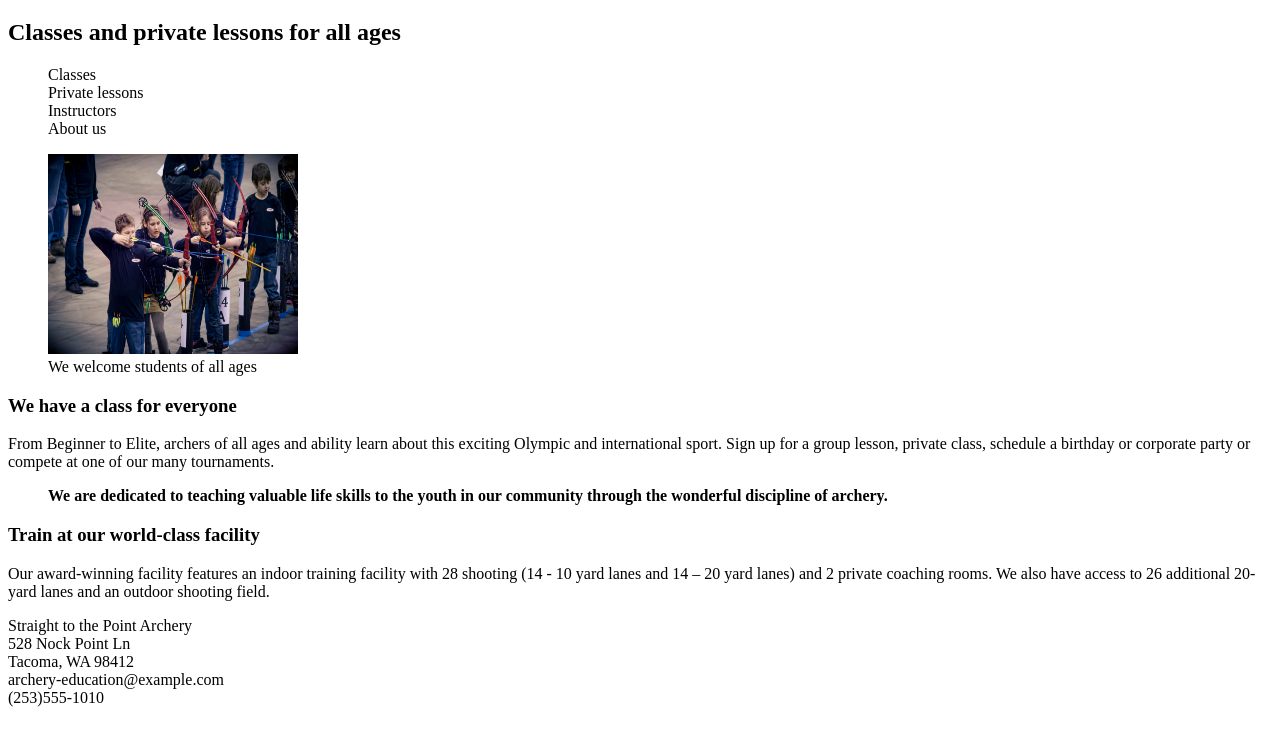
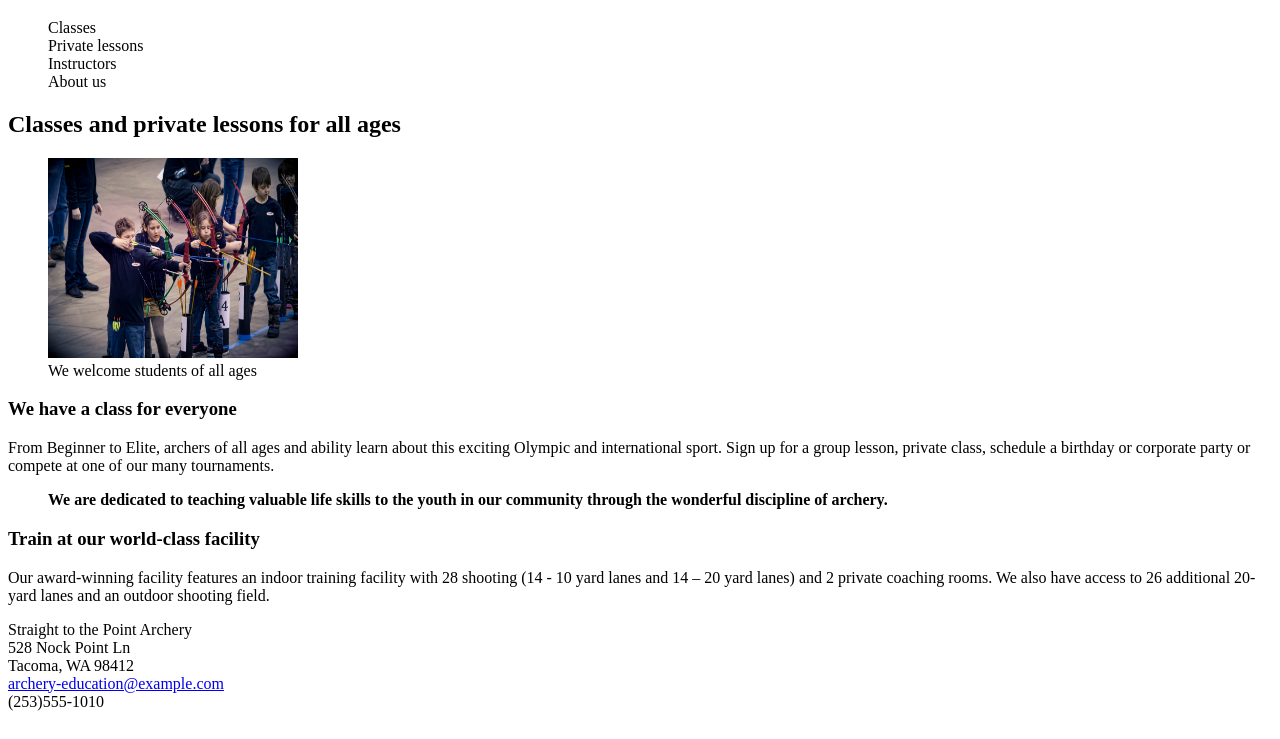
Before and after one commit to ilynne/stp-archery, a plain HTML site: page index.html in a window 1280 px wide. Shown: the part 61-800 px from the top of the page. Drawn offline with Linux system fonts and the light colour scheme.

Commit message:
cleans up html

```diff
--- a/index.html
+++ b/index.html
@@ -6,12 +6,10 @@
 </head>
 <body>
 
-<header><h1>Straight to the Point Archery</h1>
+  <header>
+    <h1>Straight to the Point Archery</h1>
   </header>
 
-<h2>Classes and private lessons for all ages</h2>
-
-<div id="classes">
   <nav id="leftNav">
     <ul style="list-style-type:none">
       <li>Classes</li>
@@ -20,28 +18,35 @@
       <li>About us</li>
     </ul>
   </nav>
-</div>
 
+  <div id="main">
+    <article>
+      <h2>Classes and private lessons for all ages</h2>
       <figure>
         <img src="images/class1.jpg" alt="class" width="250" height="200">
         <figcaption>We welcome students of all ages</figcaption>
       </figure>
-<article>
+
       <h3>We have a class for everyone</h3>
       <p>From Beginner to Elite, archers of all ages and ability learn about this exciting Olympic and international sport. Sign up for a group lesson, private class, schedule a birthday or corporate party or compete at one of our many tournaments.</p>
 
       <blockquote>
         <strong>We are dedicated to teaching valuable life skills to the youth in our community through the wonderful discipline of archery.</strong>
       </blockquote>
+    </article>
 
+    <article>
       <h3>Train at our world-class facility</h3>
-  <p>Our award-winning facility features an indoor training facility with  28 shooting (14 -  10 yard lanes and 14 – 20 yard lanes) and 2 private coaching rooms. We also have access to 26 additional 20-yard lanes and an outdoor shooting field.
+      <p>Our award-winning facility features an indoor training facility with  28 shooting (14 -  10 yard lanes and 14 – 20 yard lanes) and 2 private coaching rooms. We also have access to 26 additional 20-yard lanes and an outdoor shooting field.</p>
     </article>
+
+  </div>
+
   <footer>
     <p>Straight to the Point Archery<br>
       528 Nock Point Ln<br>
       Tacoma, WA 98412<br>
-    archery-education@example.com<br>
+      <a href="mailto:archery-education@example.com">archery-education@example.com</a><br>
       (253)555-1010<br></p>
   </footer>
 </body>
```
Lines whose indentation alone changed are shown as unchanged.
